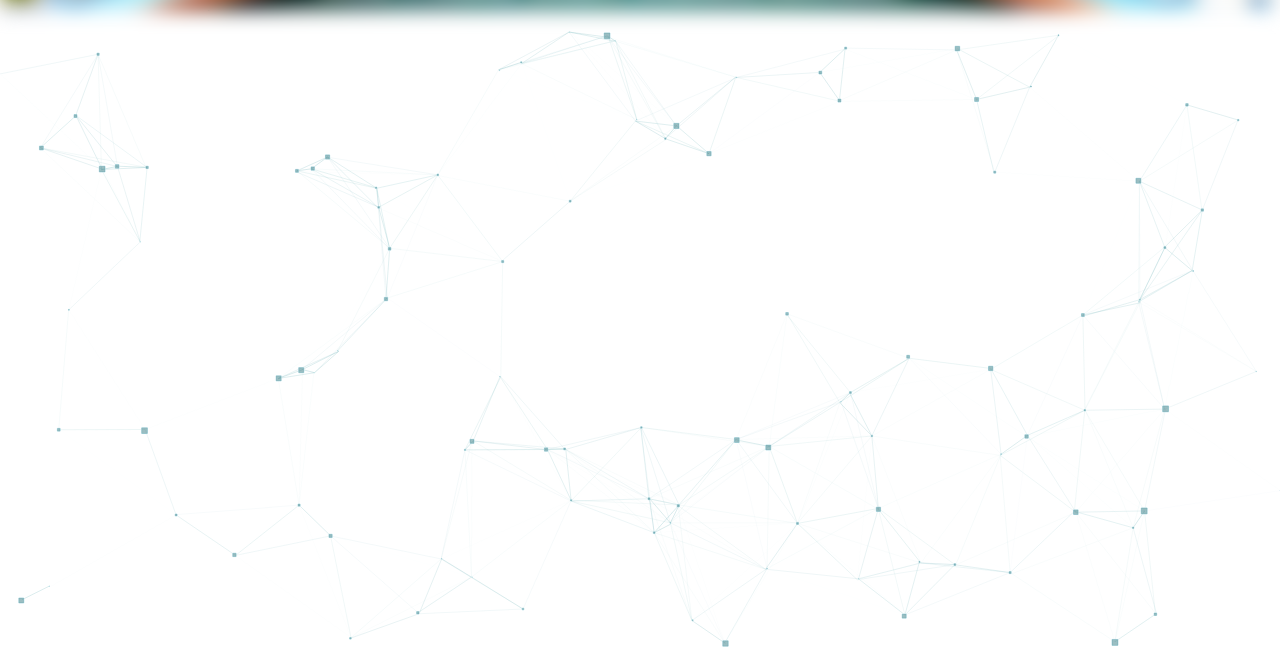
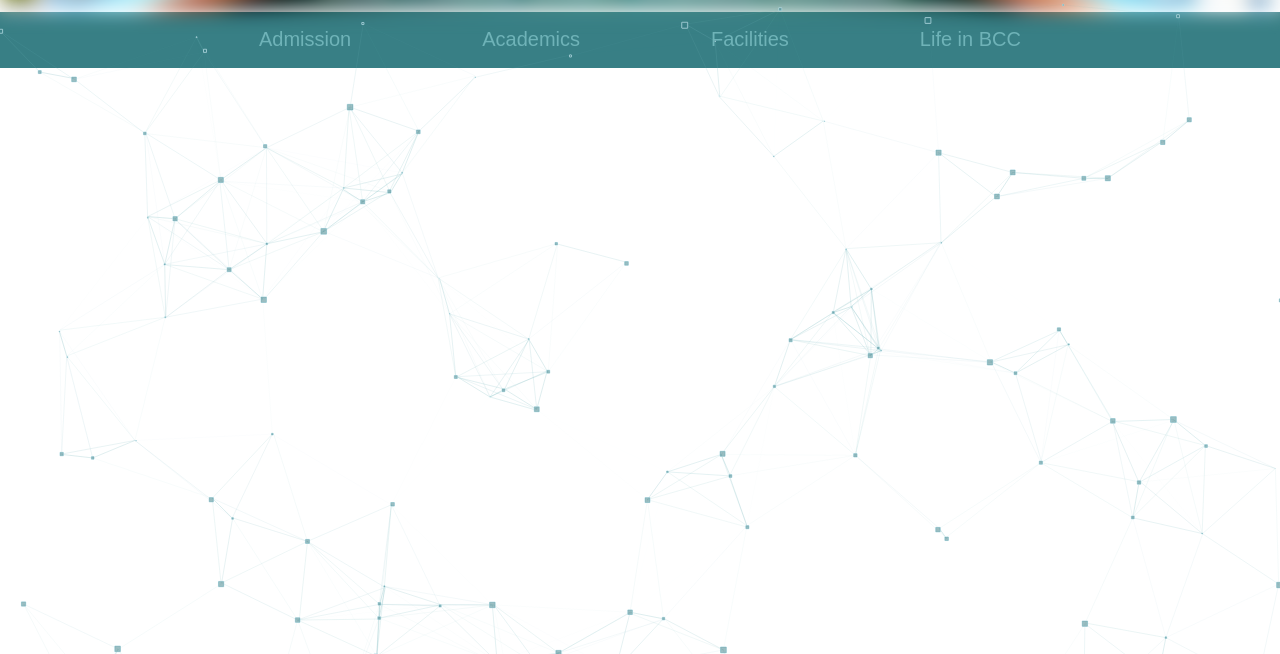
Before and after one commit to RamzziSudip/BCC-College-webste, a website: page index.html in a window 1280 px wide. Shown: the part 150-804 px from the top of the page. Drawn offline with nearby package versions, Linux system fonts and the light colour scheme; a web font is replaced by a local one.

Commit message:
Added nav-bar with basic animation

```diff
--- a/app/scss/components/_index.scss
+++ b/app/scss/components/_index.scss
@@ -1,2 +1,2 @@
 @forward "header";
-@forward "cards";
+@forward "nav";
--- a/app/scss/components/header.scss
+++ b/app/scss/components/header.scss
@@ -38,7 +38,9 @@ header {
     #icon_footer {
       justify-self: end;
     }
-
+    #icon_footer {
+      padding-right: 10px;
+    }
     @include breakpoint-down(medium) {
       column-gap: rem(10);
       grid-template-columns: 15% 85%;
--- /dev/null
+++ b/app/scss/components/nav.scss
@@ -0,0 +1,37 @@
+@use "../utils" as *;
+
+nav {
+  background-color: var(--deep-green);
+  height: 7vh;
+  margin-top: rem(2);
+  .nav-links {
+    display: flex;
+    position: relative;
+    margin: auto;
+    width: 80%;
+    height: 60%;
+    justify-content: space-evenly;
+    align-items: center;
+    list-style: none;
+    z-index: 2;
+    top: 11px;
+    a {
+      color: var(--pale-green);
+      text-decoration: none;
+      font-size: rem(20);
+    }
+    a:before {
+      position: absolute;
+      color: var(--cream-white);
+      overflow: hidden;
+      content: attr(alt);
+      transition: all 0.5s;
+      transform: scale(1.2);
+      opacity: 0;
+    }
+    a:hover:before {
+      transform: scale(1);
+      opacity: 1;
+    }
+  }
+}
--- a/app/scss/global/boilerplate.scss
+++ b/app/scss/global/boilerplate.scss
@@ -1,3 +1,4 @@
+@use "../utils" as *;
 html {
   font-size: 100%;
   box-sizing: border-box;
@@ -13,3 +14,11 @@ body {
   padding: 0;
   font-family: var(--font-martel);
 }
+#particles-js {
+  position: fixed;
+  top: rem(150);
+  left: 0;
+  bottom: 0;
+  min-width: 100%;
+  min-height: 100%;
+}
--- a/index.html
+++ b/index.html
@@ -21,18 +21,32 @@
 <body>
     <header>
         <div id="bg-box"></div>
-        <div id="text-box">
+        <a id="text-box" href="index.html">
             <img src="/images/icon.png" alt="College Logo">
             <h1>Bidhan Chandra College, Rishra</h1>
             <span id="icon_footer">ESTD - 1957</span>
             <span id="name_footer">Affiliated To University Of Calcutta, NAAC Accredited With Grade-b,2016 (1st
                 Cycle)</span>
+        </a>
+    </header>
+    <nav>
+        <div id="hamburger">
+            <div class="line"></div>
+            <div class="line"></div>
+            <div class="line"></div>
         </div>
-    </header>
+        <div class="nav-links">
+            <a href="#" alt="Admission">Admission</a>
+            <a href="#" alt="Academics">Academics</a>
+            <a href="#" alt="Facilities">Facilities</a>
+            <a href="#" alt="Life in BCC">Life in BCC</a </div>
+    </nav>
+
     <div id="particles-js"></div>
-
     <!-- Scripts -->
     <script src="//cdn.jsdelivr.net/particles.js/2.0.0/particles.min.js"></script>
+    <script src="https://code.jquery.com/jquery-3.6.0.slim.min.js"
+        integrity="sha256-u7e5khyithlIdTpu22PHhENmPcRdFiHRjhAuHcs05RI=" crossorigin="anonymous"></script>
 
 </body>
 
```
Also changed, not shown: dist/style.css, 1 other file.
